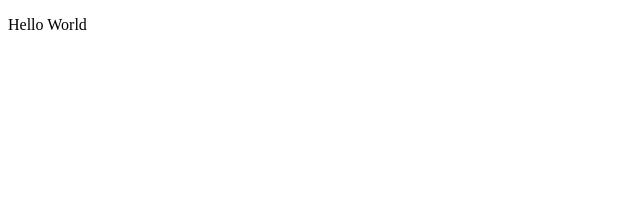
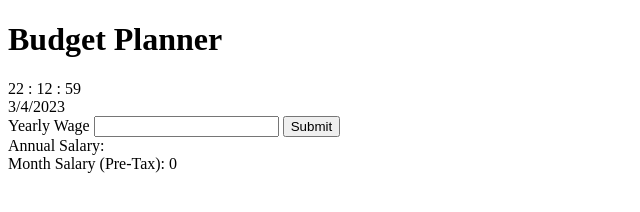
Before and after one commit to AlexHankey/BudgetPlanner, a plain HTML site: page index.html in a window 1280 px wide. Shown: the whole page, without its empty margins (0-640 px from the left). Drawn offline with Linux system fonts and the light colour scheme.

Commit message:
Added calculated values

```diff
--- a/index.html
+++ b/index.html
@@ -4,12 +4,25 @@
     <meta charset="UTF-8">
     <meta http-equiv="X-UA-Compatible" content="IE=edge">
     <meta name="viewport" content="width=device-width, initial-scale=1.0">
-    <script src="javascript/app.js"></script>
+    <link rel="stylesheet" href="styles/styles.css">
     <title>Budget Planner</title>
 </head>
 <body>
 
-    <p>Hello World</p>
+    <h1>Budget Planner</h1>
+
+    <div id="welcome"></div>
+    <div id="clock" ></div>
+    <div id="currentDate"></div>
+
+    <label for="yearlyWage_Input">Yearly Wage</label>
+    <input id="yearlyWage_Input" type="number" />
+    <button type="button" onclick="outputValues()">Submit</button>
+
+
+    <div id="output-yearly"></div>
+    <div id="output-monthly"></div>
 
 </body>
+<script src="javascript/app.js"></script>
 </html>
--- a/javascript/app.js
+++ b/javascript/app.js
@@ -0,0 +1,28 @@
+function getDate(){
+    var today = new Date();
+    var date = today.getDay() + "/" + today.getMonth() + "/" + today.getFullYear();
+    document.getElementById("currentDate").innerHTML = date;
+}
+function getTime(){
+    var today = new Date();
+    var time = today.getHours() + " : " + today.getMinutes() + " : " + today.getSeconds();
+    document.getElementById("clock").innerHTML = time;
+}
+function getYearlyWageValue(){
+    var value = document.getElementById("yearlyWage_Input").value;
+    document.getElementById("output-yearly").innerHTML = "Annual Salary: " + value;
+}
+function calculateMonthly_preTax(){
+    var value = document.getElementById("yearlyWage_Input").value / 12;
+    document.getElementById("output-monthly").innerHTML = "Month Salary (Pre-Tax): " + value
+}
+
+
+getTime();
+getDate();
+
+function outputValues(){
+    getYearlyWageValue();
+    calculateMonthly_preTax();
+}
+outputValues();
```
